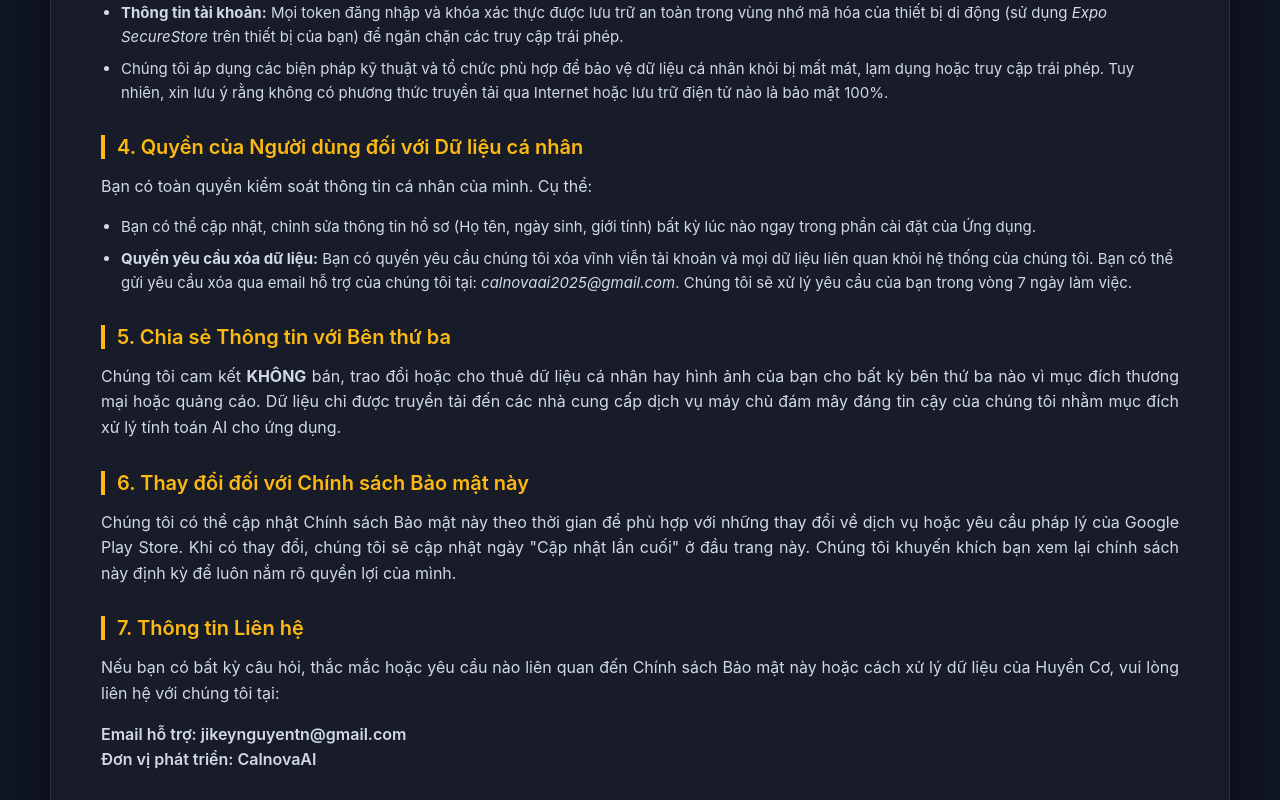
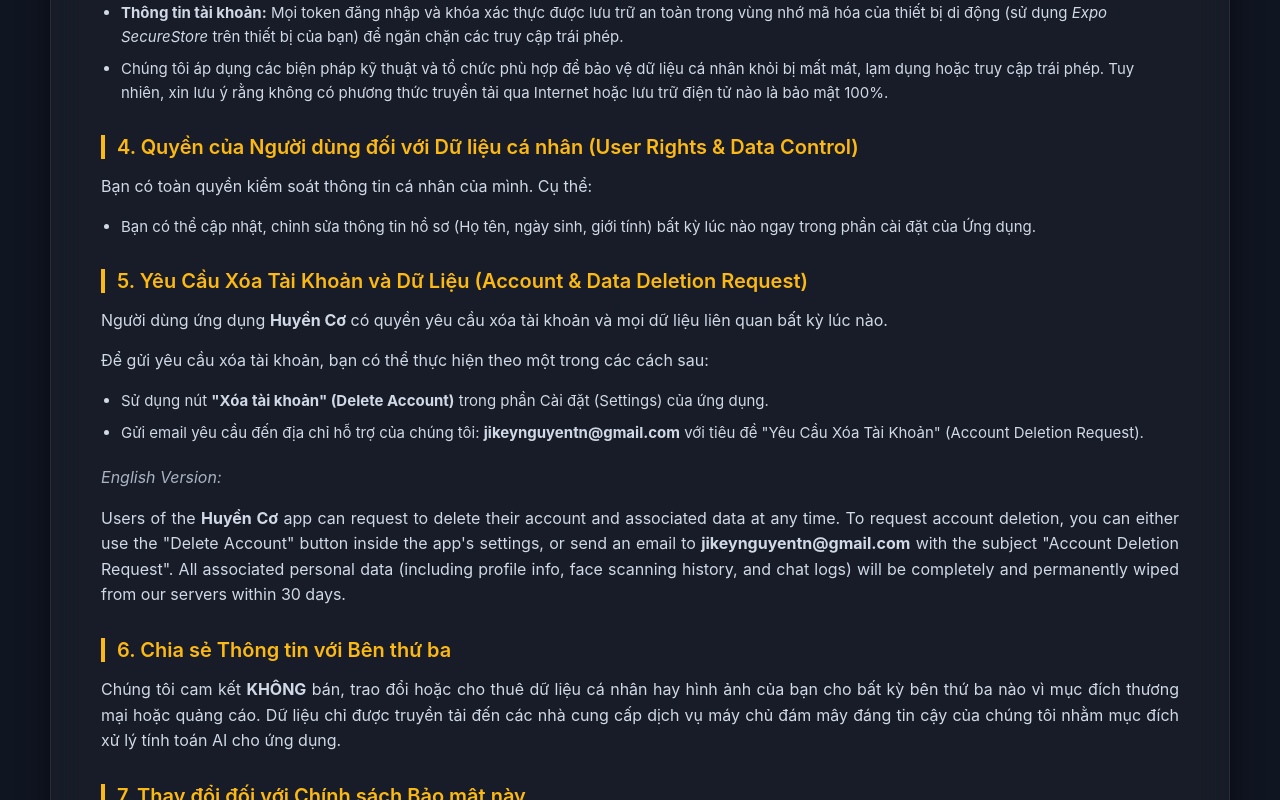
Before and after one commit to GlowLab-IU/CalnovaAI, a React (Create React App) app: page /privacy-policy in a window 1280 px wide. Shown: the part 1080-1880 px from the top of the page. Built offline with nearby package versions, Linux system fonts and the light colour scheme.

Commit message:
feat: add account deletion section to privacy policy

```diff
--- a/src/pages/PrivacyPolicy/PrivacyPolicy.js
+++ b/src/pages/PrivacyPolicy/PrivacyPolicy.js
@@ -136,7 +136,7 @@
           </Section>
 
           <Section>
-            <SectionTitle>4. Quyền của Người dùng đối với Dữ liệu cá nhân</SectionTitle>
+            <SectionTitle>4. Quyền của Người dùng đối với Dữ liệu cá nhân (User Rights & Data Control)</SectionTitle>
             <Text>
               Bạn có toàn quyền kiểm soát thông tin cá nhân của mình. Cụ thể:
             </Text>
@@ -144,28 +144,49 @@
               <BulletItem>
                 Bạn có thể cập nhật, chỉnh sửa thông tin hồ sơ (Họ tên, ngày sinh, giới tính) bất kỳ lúc nào ngay trong phần cài đặt của Ứng dụng.
               </BulletItem>
-              <BulletItem>
-                <strong>Quyền yêu cầu xóa dữ liệu:</strong> Bạn có quyền yêu cầu chúng tôi xóa vĩnh viễn tài khoản và mọi dữ liệu liên quan khỏi hệ thống của chúng tôi. Bạn có thể gửi yêu cầu xóa qua email hỗ trợ của chúng tôi tại: <em>calnovaai2025@gmail.com</em>. Chúng tôi sẽ xử lý yêu cầu của bạn trong vòng 7 ngày làm việc.
-              </BulletItem>
             </BulletList>
           </Section>
 
+          <Section id="delete-account">
+            <SectionTitle>5. Yêu Cầu Xóa Tài Khoản và Dữ Liệu (Account & Data Deletion Request)</SectionTitle>
+            <Text>
+              Người dùng ứng dụng <strong>Huyền Cơ</strong> có quyền yêu cầu xóa tài khoản và mọi dữ liệu liên quan bất kỳ lúc nào.
+            </Text>
+            <Text>
+              Để gửi yêu cầu xóa tài khoản, bạn có thể thực hiện theo một trong các cách sau:
+            </Text>
+            <BulletList>
+              <BulletItem>
+                Sử dụng nút <strong>"Xóa tài khoản" (Delete Account)</strong> trong phần Cài đặt (Settings) của ứng dụng.
+              </BulletItem>
+              <BulletItem>
+                Gửi email yêu cầu đến địa chỉ hỗ trợ của chúng tôi: <strong>jikeynguyentn@gmail.com</strong> với tiêu đề "Yêu Cầu Xóa Tài Khoản" (Account Deletion Request).
+              </BulletItem>
+            </BulletList>
+            <Text style={{ fontStyle: 'italic', color: '#a9b3c1', marginTop: '10px' }}>
+              English Version:
+            </Text>
+            <Text>
+              Users of the <strong>Huyền Cơ</strong> app can request to delete their account and associated data at any time. To request account deletion, you can either use the "Delete Account" button inside the app's settings, or send an email to <strong>jikeynguyentn@gmail.com</strong> with the subject "Account Deletion Request". All associated personal data (including profile info, face scanning history, and chat logs) will be completely and permanently wiped from our servers within 30 days.
+            </Text>
+          </Section>
+
           <Section>
-            <SectionTitle>5. Chia sẻ Thông tin với Bên thứ ba</SectionTitle>
+            <SectionTitle>6. Chia sẻ Thông tin với Bên thứ ba</SectionTitle>
             <Text>
               Chúng tôi cam kết <strong>KHÔNG</strong> bán, trao đổi hoặc cho thuê dữ liệu cá nhân hay hình ảnh của bạn cho bất kỳ bên thứ ba nào vì mục đích thương mại hoặc quảng cáo. Dữ liệu chỉ được truyền tải đến các nhà cung cấp dịch vụ máy chủ đám mây đáng tin cậy của chúng tôi nhằm mục đích xử lý tính toán AI cho ứng dụng.
             </Text>
           </Section>
 
           <Section>
-            <SectionTitle>6. Thay đổi đối với Chính sách Bảo mật này</SectionTitle>
+            <SectionTitle>7. Thay đổi đối với Chính sách Bảo mật này</SectionTitle>
             <Text>
               Chúng tôi có thể cập nhật Chính sách Bảo mật này theo thời gian để phù hợp với những thay đổi về dịch vụ hoặc yêu cầu pháp lý của Google Play Store. Khi có thay đổi, chúng tôi sẽ cập nhật ngày "Cập nhật lần cuối" ở đầu trang này. Chúng tôi khuyến khích bạn xem lại chính sách này định kỳ để luôn nắm rõ quyền lợi của mình.
             </Text>
           </Section>
 
           <Section>
-            <SectionTitle>7. Thông tin Liên hệ</SectionTitle>
+            <SectionTitle>8. Thông tin Liên hệ</SectionTitle>
             <Text>
               Nếu bạn có bất kỳ câu hỏi, thắc mắc hoặc yêu cầu nào liên quan đến Chính sách Bảo mật này hoặc cách xử lý dữ liệu của Huyền Cơ, vui lòng liên hệ với chúng tôi tại:
             </Text>
```
